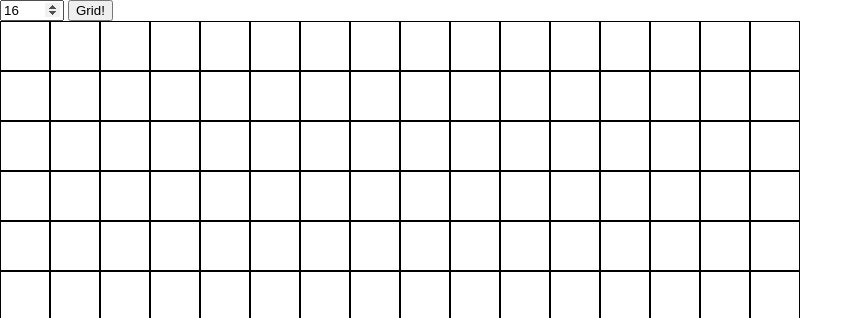
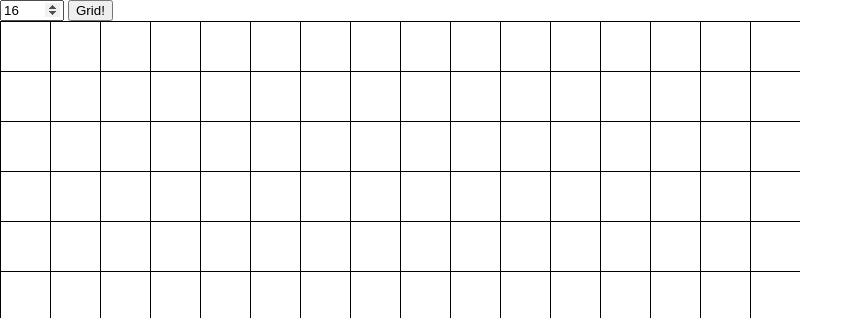
Before and after one commit to actuallyBarry/project-etch-a-sketch, a plain HTML site: page index.html in a window 1280 px wide. Shown: the top 318 px of the page, without its empty margins (0-863 px from the left). Drawn offline with Linux system fonts and the light colour scheme.

Commit message:
Modify border styles is css file

```diff
--- a/styles.css
+++ b/styles.css
@@ -9,12 +9,14 @@ body {
 div.container {
     display: flex;
     flex-wrap: wrap;
+    /* border: 1px solid black; */
     width: 800px;
     height: 800px;
 }
 
 .square {
-    border: 1px solid black;
+    border-top: 1px solid black;
+    border-left: 1px solid black;
     min-height: 50px;
     min-width: 50px;
     flex: 1 1 auto;
```
